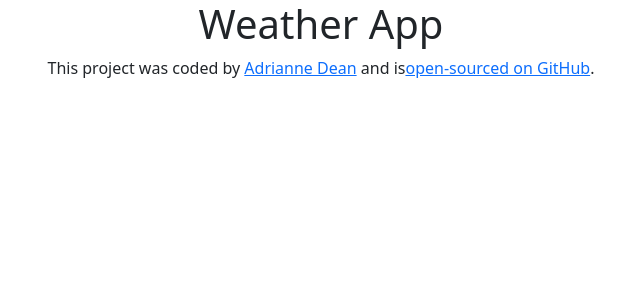
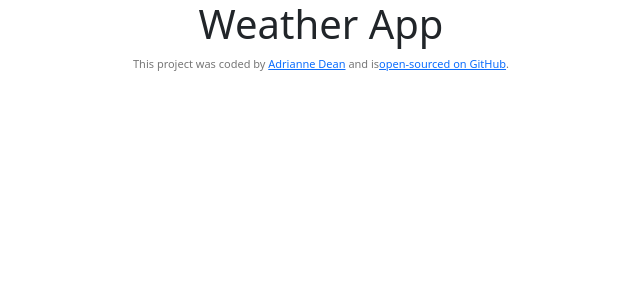
Before and after one commit to amariedean/react-weather-project, a React (Create React App) app: page / in a window 1280 px wide. Shown: the top 300 px of the page, without its empty margins (319-959 px from the left). Built offline with nearby package versions, Linux system fonts and the light colour scheme.

Commit message:
footer adjustment

```diff
--- a/src/App.css
+++ b/src/App.css
@@ -36,3 +36,12 @@
     transform: rotate(360deg);
   }
 }
+
+footer {
+  font-size: 11px;
+  color: #777777;
+}
+
+a {
+  color: #233557;
+}
```
